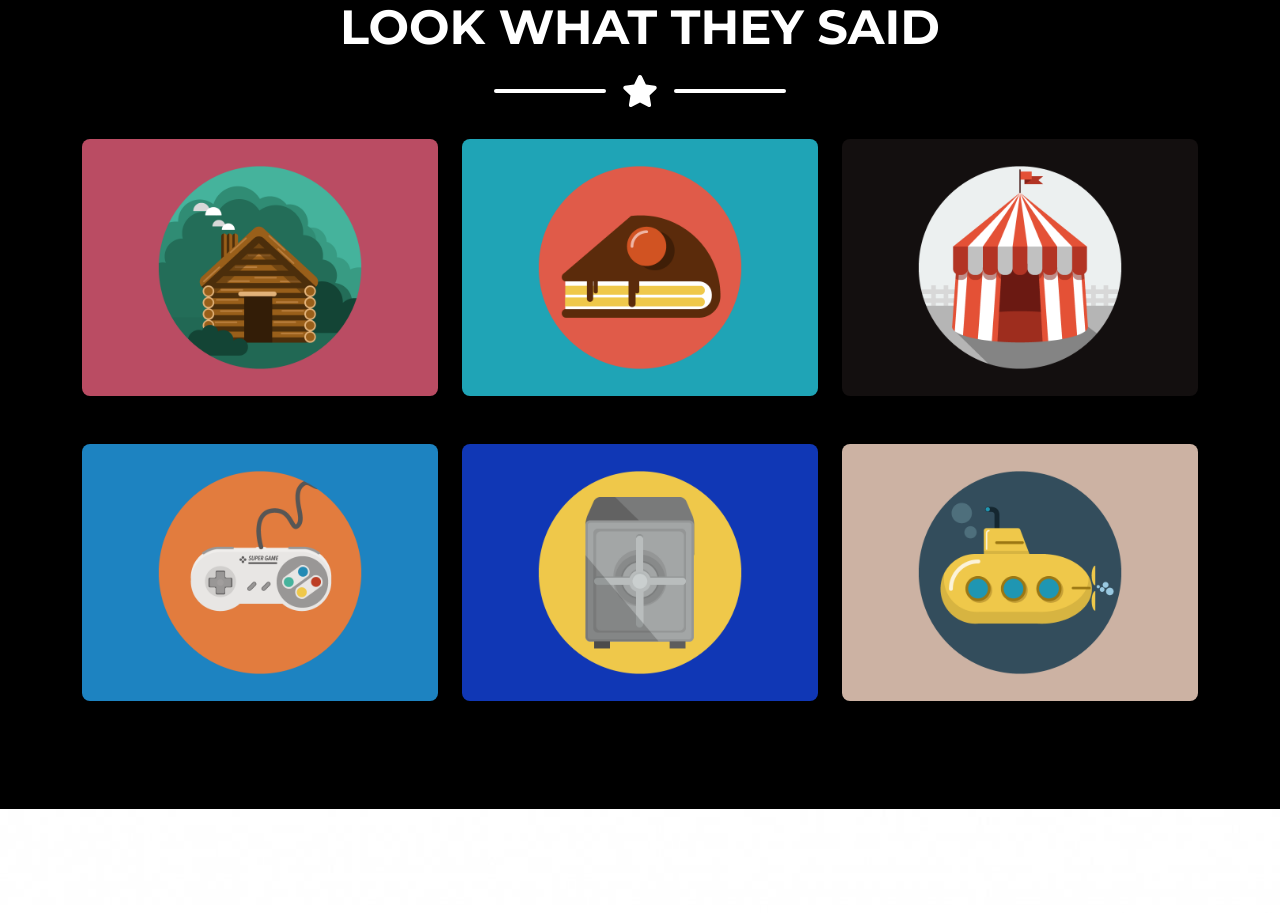
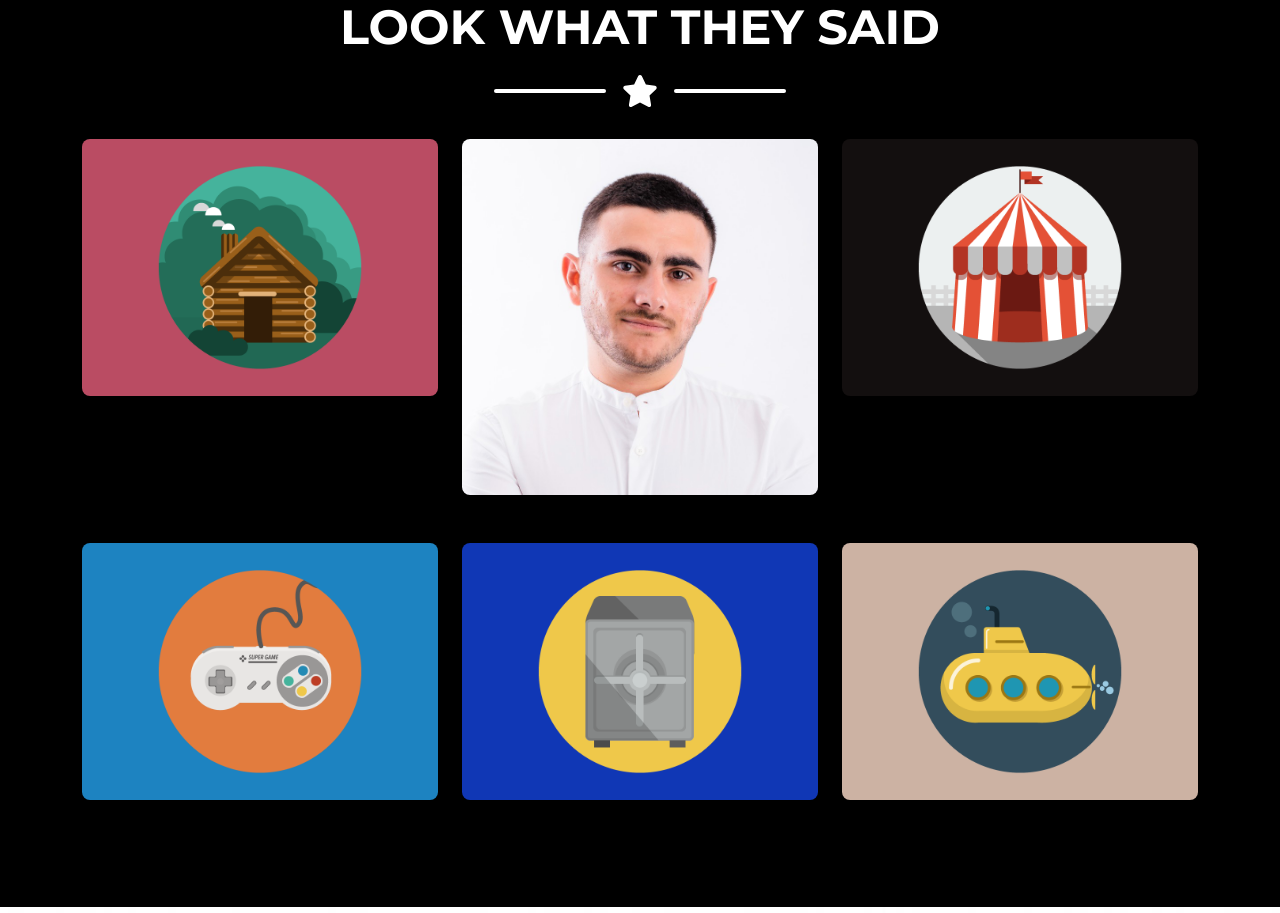
Before and after one commit to KavishkaC/ksol, a plain HTML site: page index.html in a window 1280 px wide. Shown: the part 900-1813 px from the top of the page. Drawn offline with nearby package versions, Linux system fonts and the light colour scheme.

Commit message:
Images added

```diff
--- a/index.html
+++ b/index.html
@@ -87,7 +87,7 @@
                             <div class="portfolio-item-caption d-flex align-items-center justify-content-center h-100 w-100">
                                 <div class="portfolio-item-caption-content text-center text-white"><i class="fas fa-plus fa-3x"></i></div>
                             </div>
-                            <img class="img-fluid" src="assets/img/portfolio/cake.png" alt="..." />
+                            <img class="img-fluid" src="assets/img/portfolio/YoelS.jpg" alt="..." />
                         </div>
                     </div>
                     <!-- Portfolio Item 3-->
```
Also changed, not shown: assets/img/portfolio/YoelS.jpg (added), assets/img/portfolio/cake.png (deleted).
